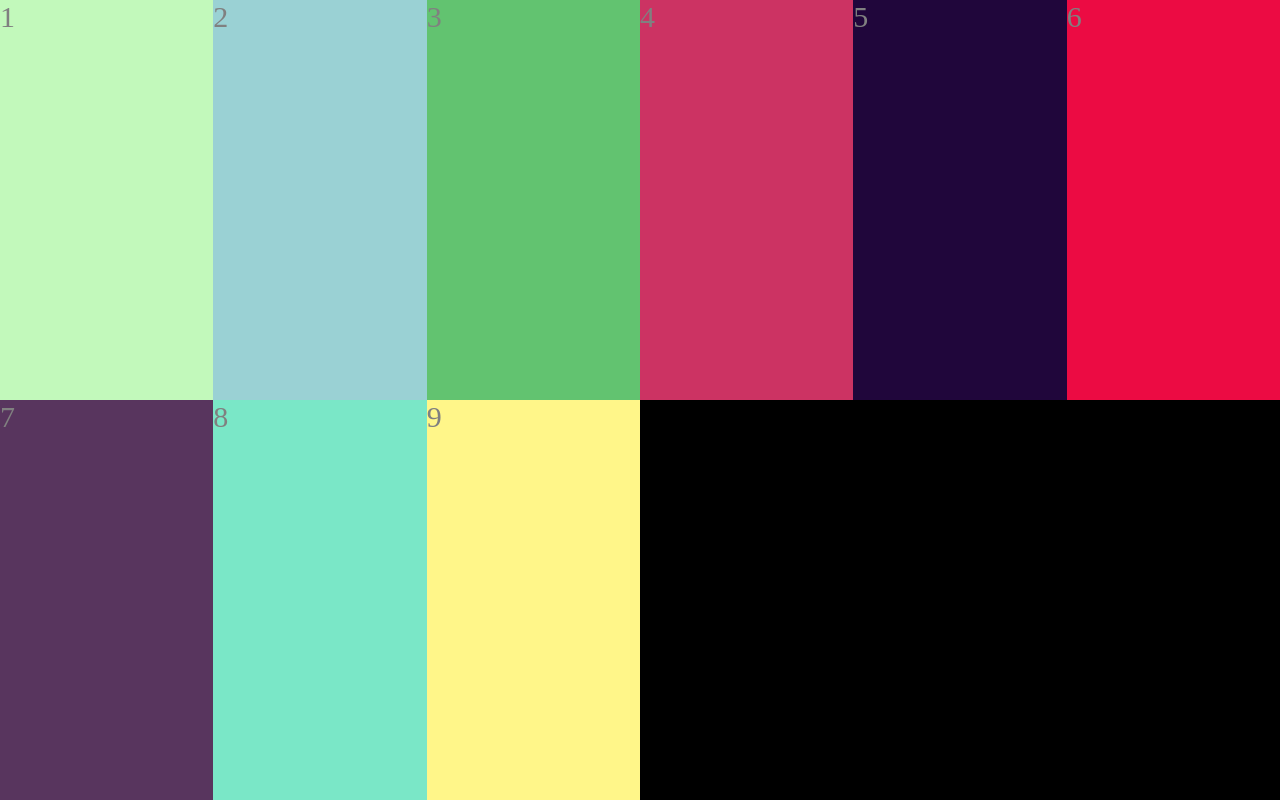
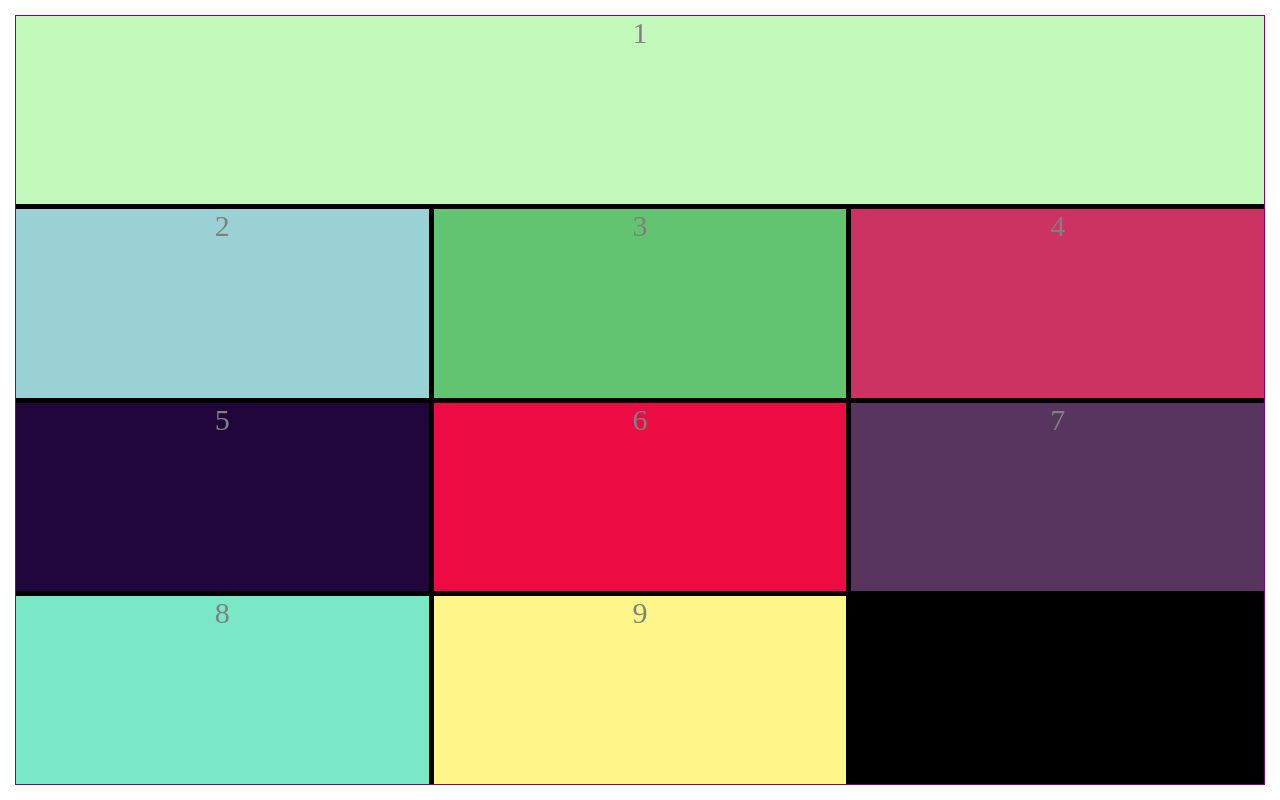
Before and after one commit to Luk4x/my-lab, a website: page CSS/gridlayout.html in a window 1280 px wide. Drawn offline with Linux system fonts and the light colour scheme.

Commit message:
grid-column

```diff
--- a/CSS/gridlayout.html
+++ b/CSS/gridlayout.html
@@ -12,18 +12,43 @@
                 box-sizing: border-box;
             }
 
-            .container {
+            body {
                 width: 100vw;
                 height: 100vh;
+                padding: 15px;
+                display: flex;
+                justify-content: center;
+                align-items: center;
+            }
+
+            .container {
+                width: 100%;
+                height: 100%;
                 background: black;
                 color: gray;
                 font-size: 30px;
+                text-align: center;
+                border: 1px solid purple;
                 display: grid;
-                grid-template-columns: repeat(auto-fit, minmax(200px, auto));
+
+                /* grid-template-columns: 100px 100px 100px;
+                grid-template-columns: 1fr 2fr 1fr;
+                grid-template-columns: repeat(3, 1fr);
+                grid-template-columns: minmax(200px, 1fr) 1fr 1fr;
+                grid-template-columns: minmax(200px, 2fr) repeat(auto-fit, 1fr); */
+                grid-template-columns: repeat(3, minmax(150px, 600px));
+
+                /* grid-template-rows: repeat(3, 100px);
+                grid-template-rows: auto minmax(150px, 1fr) 100px;
+                grid-template-rows: repeat(3, minmax(150px, auto)); */
+                grid-auto-rows: minmax(150px, auto);
+
+                grid-gap: 5px;
             }
 
             .item-1 {
                 background: #c2f9bb;
+                grid-column: 1/4;
             }
 
             .item-2 {
```
